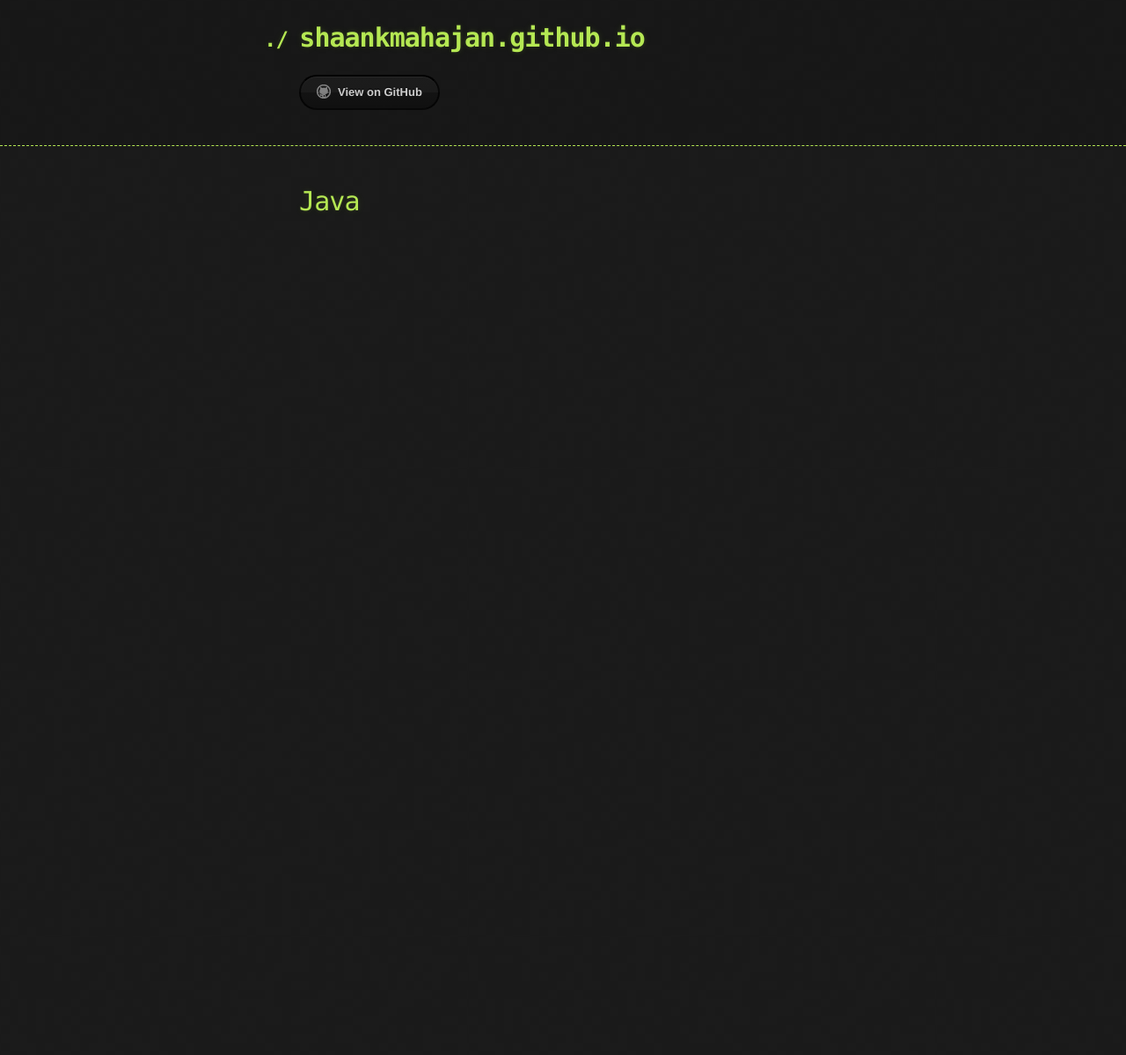
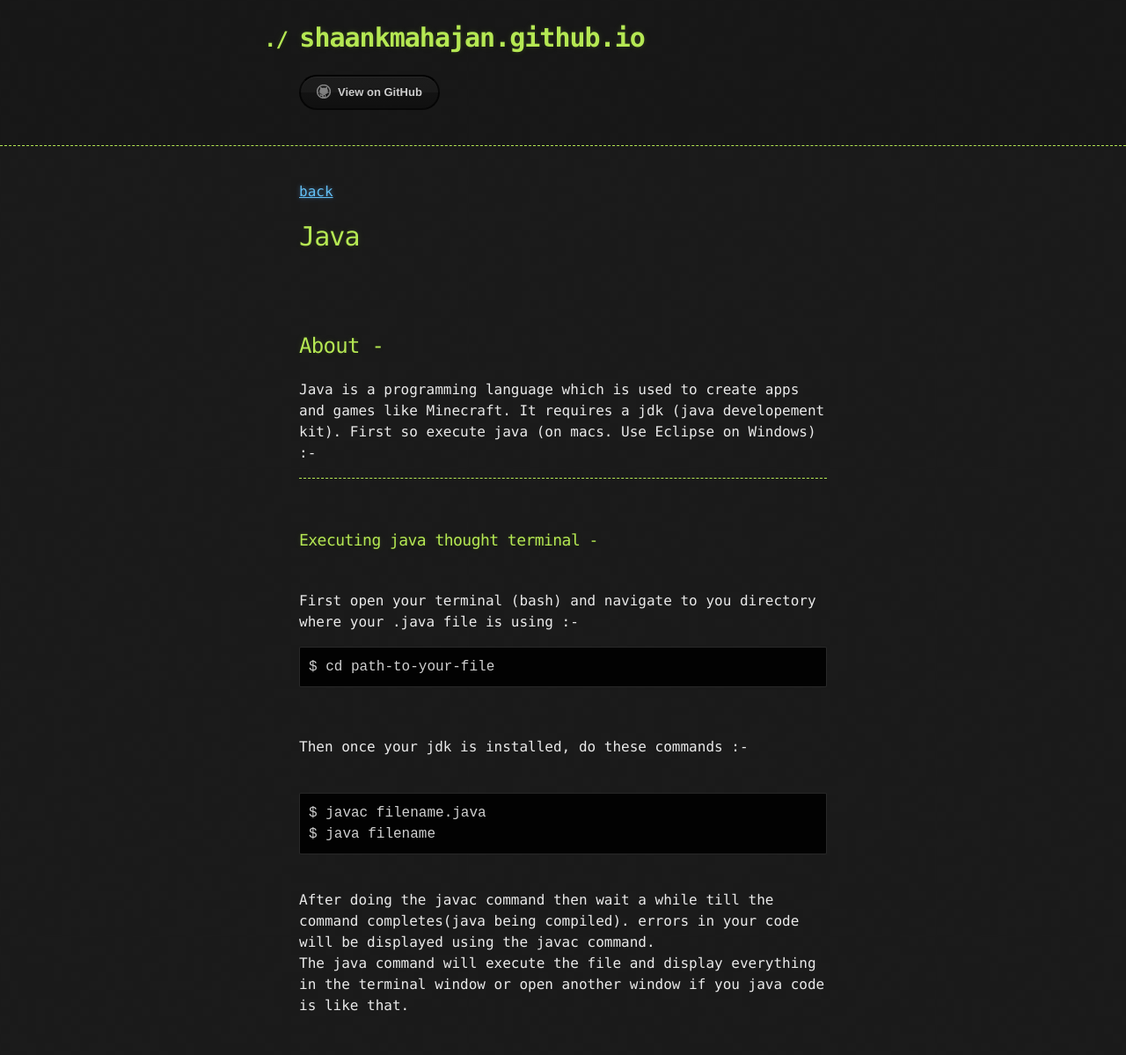
Before and after one commit to Pranked3/shaankmahajan.github.io, a Jekyll site: the page built from java-lessons.md, in a window 1280 px wide. Shown: the whole page at 88% size. Built offline with Jekyll 4.4.1, drawn with Linux system fonts in a browser that asks for light colours; the repository's description, which GitHub fills in, is left out; our own code applies the rules of GitHub Pages for plain Markdown files; before the commit the page ends 900 px from its top, so only the background shows below that.

Commit message:
addedjavastuff1

````diff
--- a/java-lessons.md
+++ b/java-lessons.md
@@ -2,5 +2,36 @@
 layout: default
 ---
 
+[back](./)
+<br />
+
 # [](#header-1)Java
 <br />
+<br />
+## [](#header-1)About -
+Java is a programming language which is used to create apps and games like Minecraft. It requires a jdk (java developement kit). First so execute java (on macs. Use Eclipse on Windows) :-
+<br />
+<hr />
+<br />
+### [](#header-3)Executing java thought terminal -
+<br />
+First open your terminal (bash) and navigate to you directory where your .java file is using :-
+<br />
+```
+$ cd path-to-your-file
+```
+<br />
+
+Then once your jdk is installed, do these commands :-
+<br />
+<br />
+```
+$ javac filename.java
+$ java filename
+```
+<br />
+After doing the javac command then wait a while till the command completes(java being compiled). errors in your code will be displayed using the javac command.
+<br />
+The java command will execute the file and display everything in the terminal window or open another window if you java code is like that.
+<br />
+<br />
````
Also changed, not shown: index.md (+1 -1 lines).
